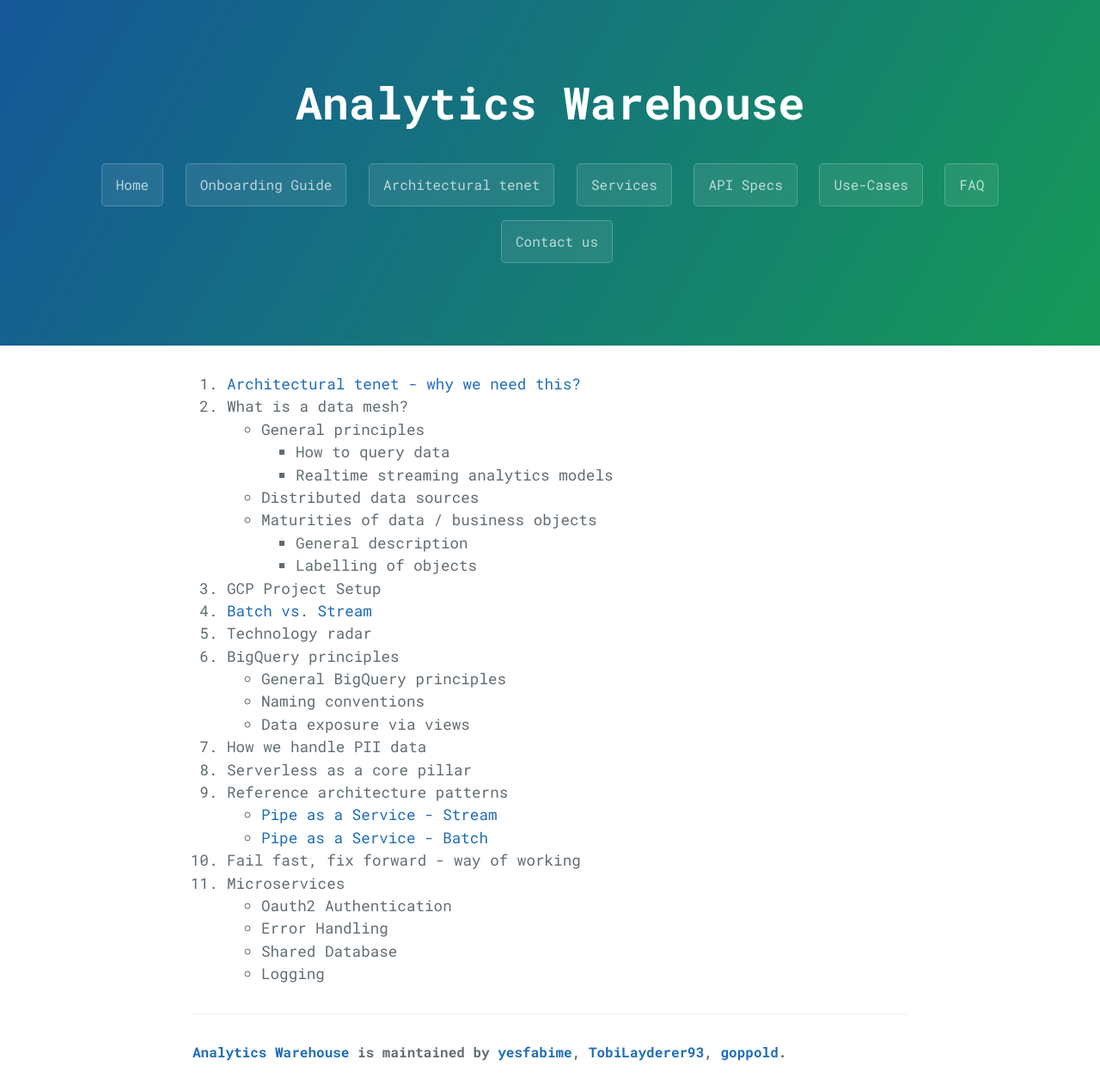
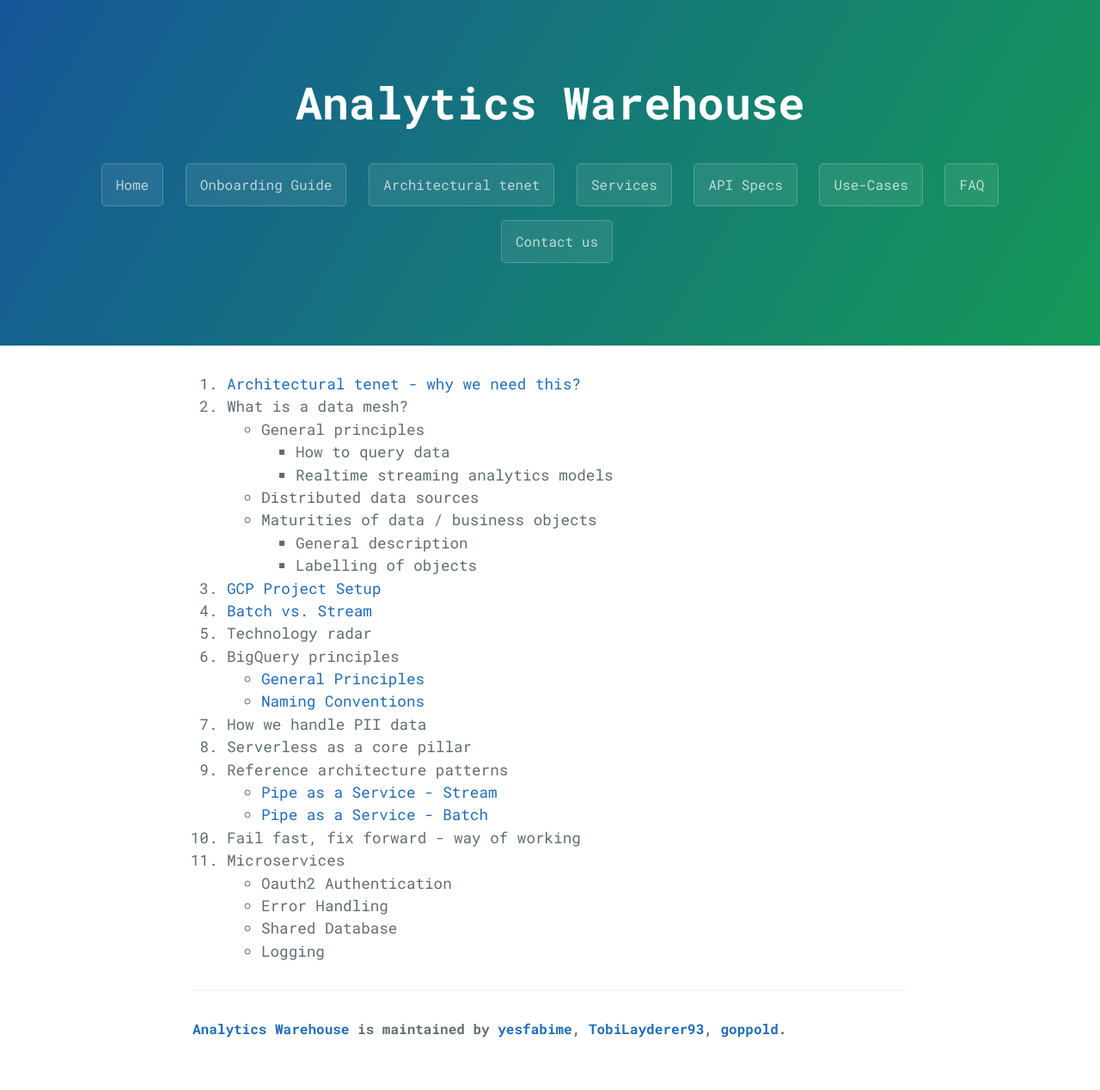
Before and after one commit to yesfabime/analytics-warehouse, a Jekyll site: the page built from 2-arch-principles-tenet/arch-tenet-main.md, in a window 1280 px wide. Shown: the whole page at 86% size. Built offline with Jekyll 4.4.1, drawn with Linux system fonts in a browser that asks for light colours; after the commit the page ends 1241 px from its top, so only the background shows below that.

Commit message:
bugfix permalink

```diff
--- a/2-arch-principles-tenet/arch-tenet-main.md
+++ b/2-arch-principles-tenet/arch-tenet-main.md
@@ -13,13 +13,12 @@ permalink: /arch-principles-tenet/
 	- Maturities of data / business objects
 		- General description
 		- Labelling of objects
-2. GCP Project Setup
+2. [GCP Project Setup]({{site.baseurl}}/arch-principles-tenet/gcp-project-setup/gcp-project-setup/)
 3. [Batch vs. Stream]({{site.baseurl}}/arch-principles-tenet/batch-vs-stream/)
 4. Technology radar
 5. BigQuery principles
-    - General BigQuery principles
-	- Naming conventions
-	- Data exposure via views
+    - [General Principles]({{site.baseurl}}/arch-principles-tenet/bigquery-principles/general-principles/)
+	- [Naming Conventions]({{site.baseurl}}/arch-principles-tenet/bigquery-principles/naming-conventions/)
 6. How we handle PII data
 7. Serverless as a core pillar
 8. Reference architecture patterns
```
